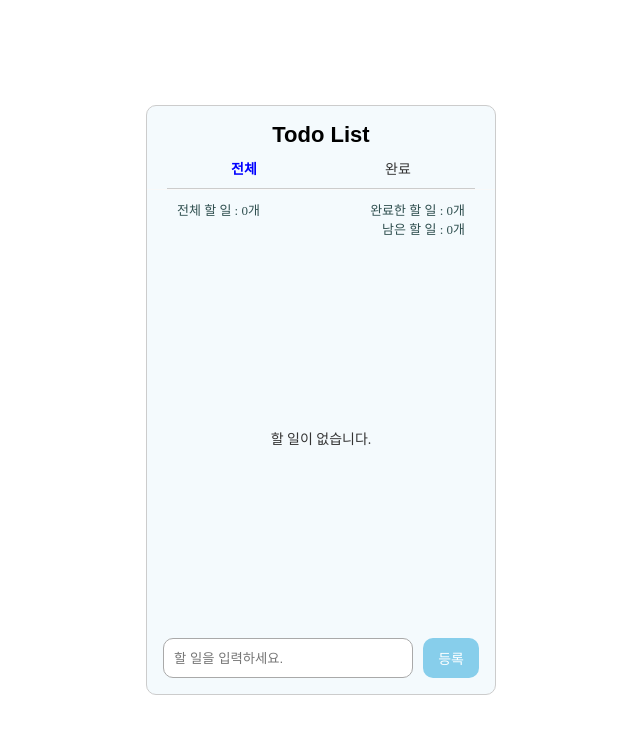
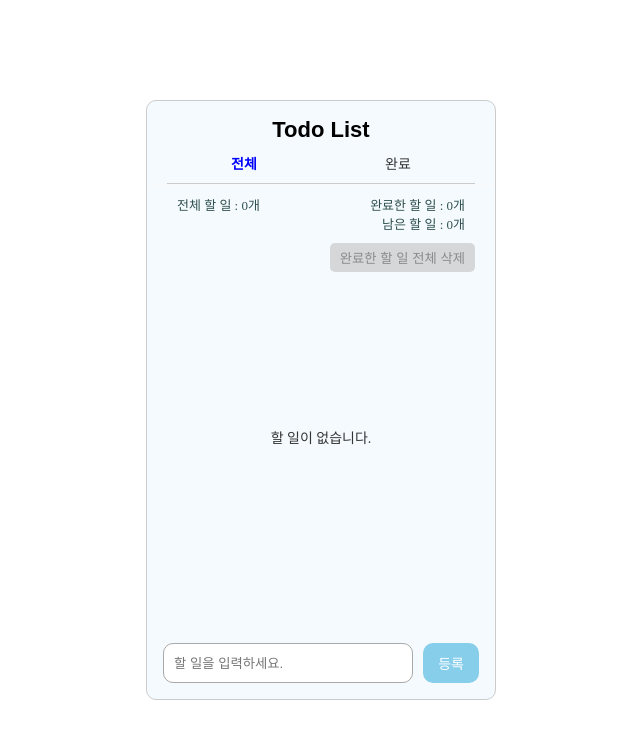
Before and after one commit to KoHo512/kb-todo, a Vue app: page / in a window 1280 px wide. Shown: the top 738 px of the page, without its empty margins (319-959 px from the left). Built offline with nearby package versions, Linux system fonts and the light colour scheme; a web font is replaced by a local one.

Commit message:
feat: 완료한 할 일 전체 삭제 기능 구현

```diff
--- a/src/App.vue
+++ b/src/App.vue
@@ -61,6 +61,11 @@ const completedCount = computed(() => {
 const remainingCount = computed(() => {
   return todos.value.filter((todo) => !todo.completed).length;
 });
+
+// 완료된 할 일 삭제
+const deleteCompleted = () => {
+  todos.value = todos.value.filter((todo) => !todo.completed);
+};
 </script>
 
 <template>
@@ -75,6 +80,12 @@ const remainingCount = computed(() => {
       </div>
     </div>
 
+    <div class="todo-manage">
+      <button :disabled="!completedCount" @click="deleteCompleted">
+        완료한 할 일 전체 삭제
+      </button>
+    </div>
+
     <TodoList
       :todos="filteredTodo"
       @toggle-todo="toggleTodo"
--- a/src/assets/main.css
+++ b/src/assets/main.css
@@ -15,7 +15,10 @@ body {
 }
 
 .todo {
+  display: flex;
+  flex-direction: column;
   width: 350px;
+  height: 600px;
   background-color: #f4fafd;
   border: 1px solid #ccc;
   border-radius: 10px;
@@ -52,7 +55,6 @@ body {
 .todo-summary {
   display: flex;
   justify-content: space-between;
-
   margin: 10px 30px;
   font-size: 13px;
   color: darkslategray;
@@ -65,10 +67,38 @@ body {
   text-align: end;
 }
 
+.todo-manage {
+  display: flex;
+  justify-content: end;
+  margin: 0 20px;
+}
+
+.todo-manage button {
+  padding: 5px 10px;
+  border: none;
+  border-radius: 5px;
+  background-color: pink;
+  cursor: pointer;
+}
+
+.todo-manage button:disabled {
+  background-color: #ccc;
+  color: #666;
+  cursor: not-allowed;
+  opacity: 0.75;
+  pointer-events: none;
+}
+
 .todo-list {
   padding: 0 1rem;
-  height: 380px;
+  min-height: 330px;
   overflow: auto;
+  -ms-overflow-style: none;
+  scrollbar-width: none;
+}
+
+.todo-list::-webkit-scrollbar {
+  display: none;
 }
 
 .todo-item--empty {
@@ -123,7 +153,7 @@ body {
 
 .todo-input {
   padding: 0 1rem;
-  margin-top: 10px;
+  margin-top: auto;
   display: flex;
   height: 40px;
 }
@@ -138,12 +168,11 @@ body {
 
 .todo-input-btn {
   flex-shrink: 0;
+  padding: 10px 15px;
   border: none;
   border-radius: 10px;
   background-color: skyblue;
   font-size: 14px;
   color: white;
-  padding: 10px 15px;
-  border: none;
   cursor: pointer;
 }
```
